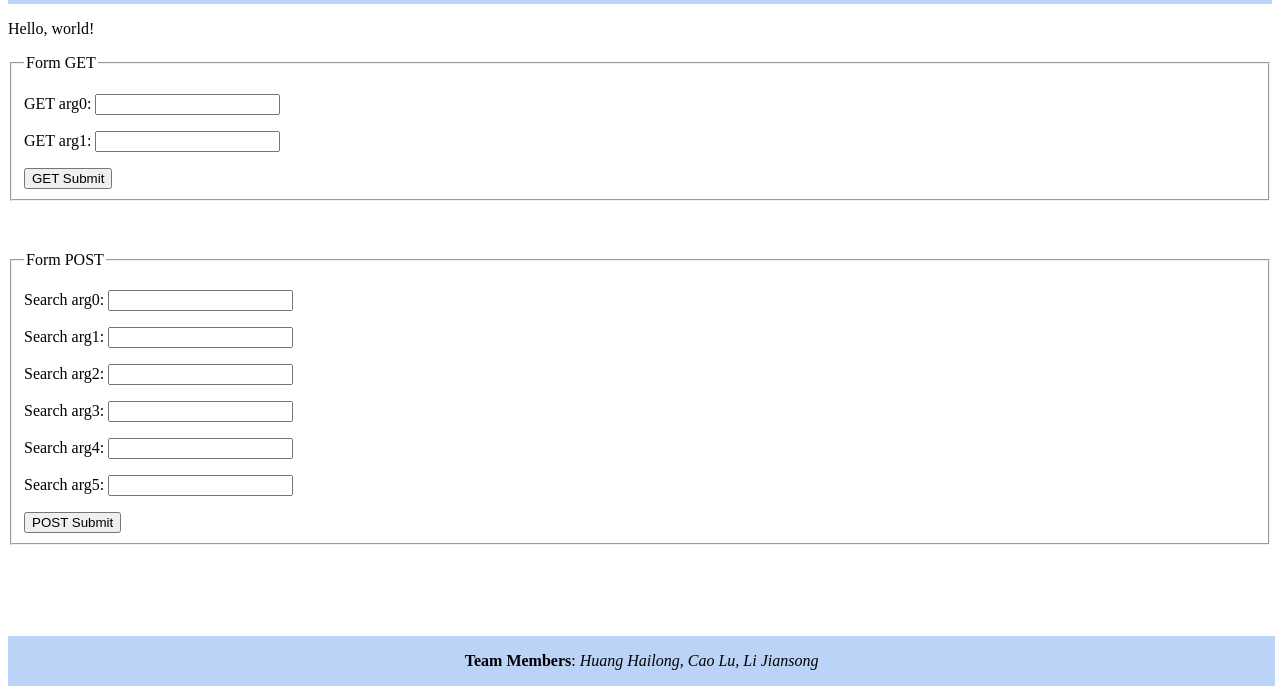
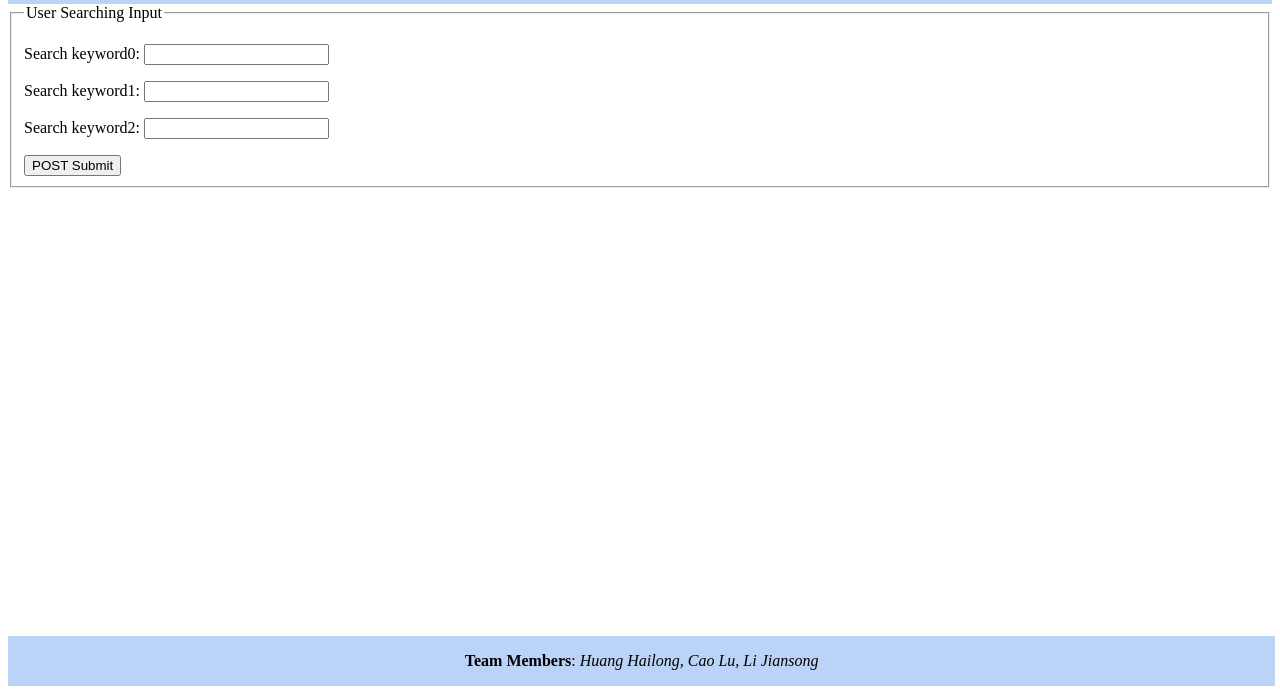
Before and after one commit to lijiansong/Kingfish, a plain HTML site: page src/server-demo/index.html in a window 1280 px wide. Shown: the part 110-800 px from the top of the page. Drawn offline with Linux system fonts and the light colour scheme.

Commit message:
remove redundant legends

```diff
--- a/src/server-demo/index.html
+++ b/src/server-demo/index.html
@@ -42,26 +42,12 @@
 
       <!-- BODY -->
       <div>
-	<p>Hello, world!</p>
-
 	<fieldset>
-	  <legend>Form GET</legend>
-	  <form method="get">
-	    <p>GET arg0: <input type="text" name="get_arg1"></p>
-	    <p>GET arg1: <input type="text" name="get_arg2"></p>
-	    <input type="submit" value="GET Submit">
-	  </form>
-	</fieldset>
-	<p>&nbsp;</p>
-	<fieldset>
-	  <legend>Form POST</legend>
+	  <legend>User Searching Input</legend>
 	  <form method="post">
-	    <p>Search arg0: <input type="text" name="post_arg1"></p>
-	    <p>Search arg1: <input type="text" name="post_arg2"></p>
-	    <p>Search arg2: <input type="text" name="post_arg3"></p>
-	    <p>Search arg3: <input type="text" name="post_arg4"></p>
-	    <p>Search arg4: <input type="text" name="post_arg5"></p>
-	    <p>Search arg5: <input type="text" name="post_arg6"></p>
+	    <p>Search keyword0: <input type="text" name="post_arg1"></p>
+	    <p>Search keyword1: <input type="text" name="post_arg2"></p>
+	    <p>Search keyword2: <input type="text" name="post_arg3"></p>
 	    <input type="submit" value="POST Submit">
 	  </form>
 	</fieldset>
```
